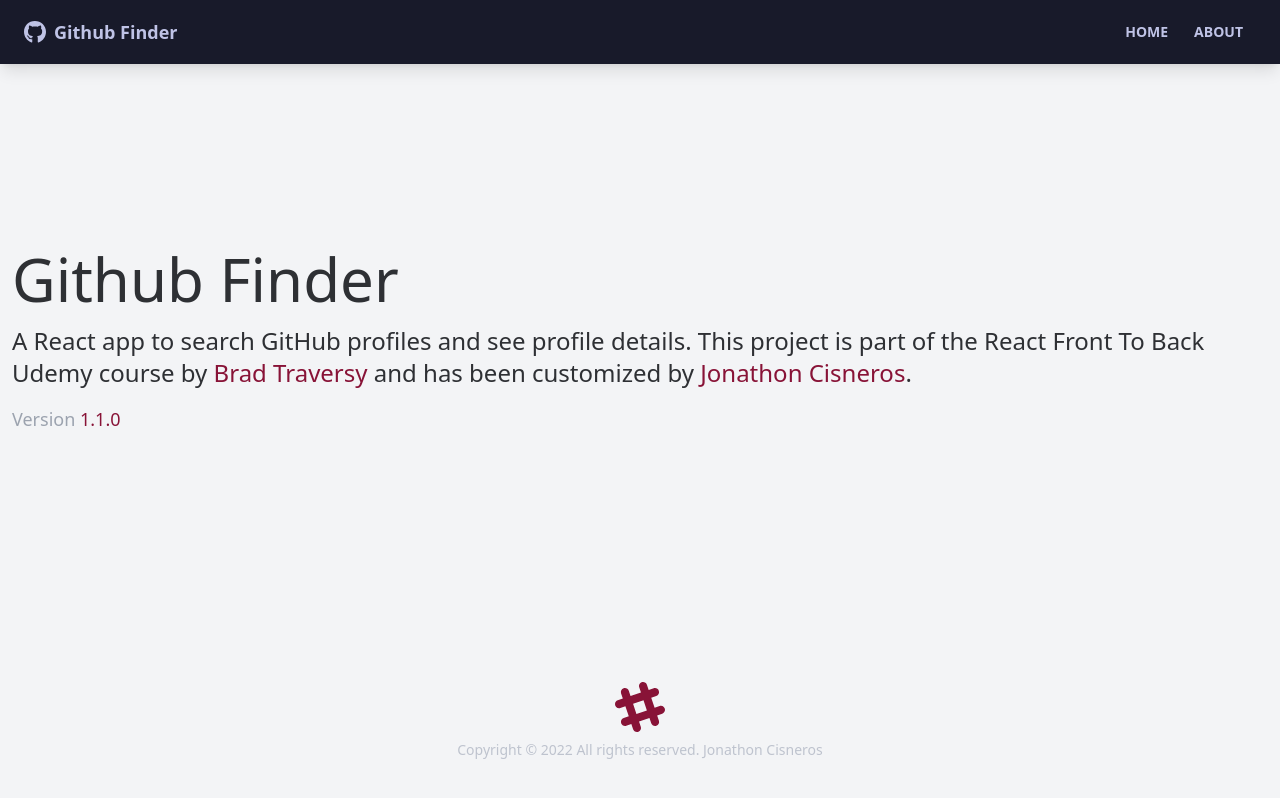
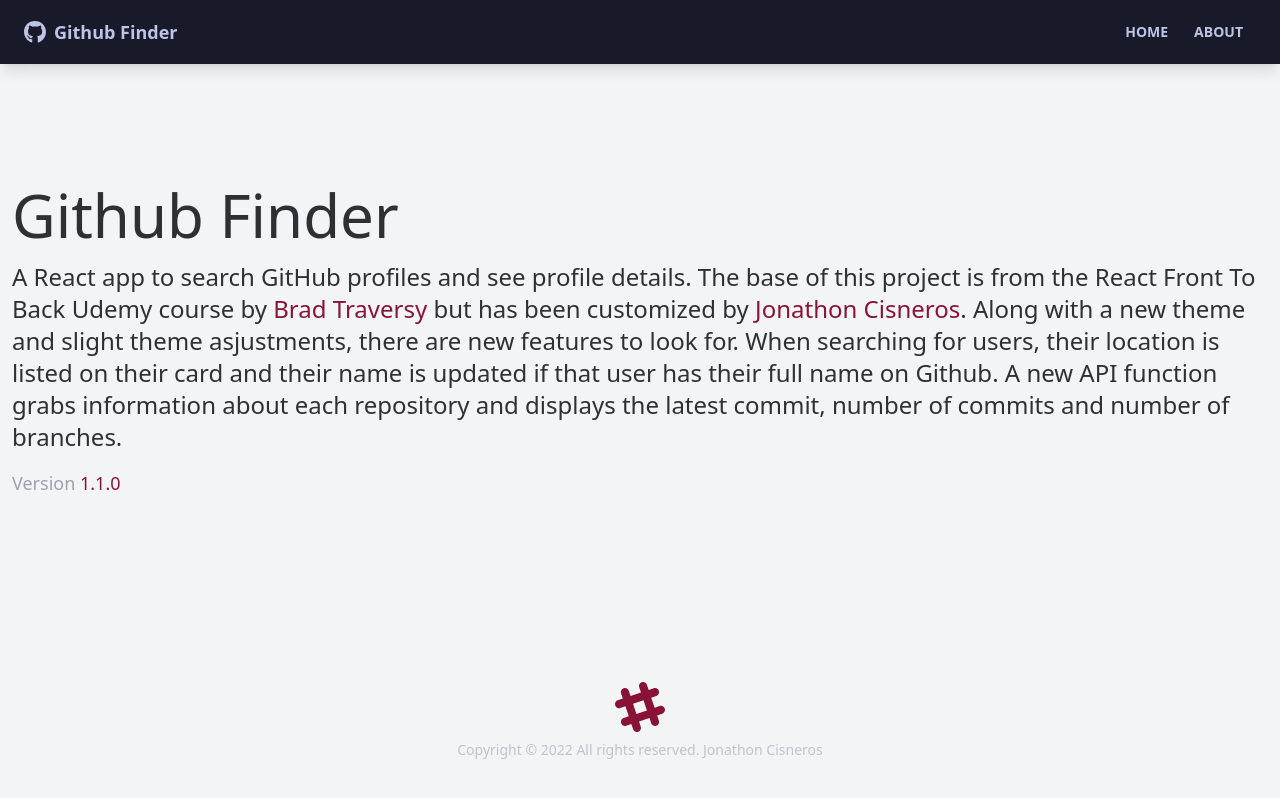
Before and after one commit to JonathonCisneros/github-finder, a React (Create React App) app: page /about in a window 1280 px wide. Built offline with nearby package versions, Linux system fonts and the light colour scheme.

Commit message:
update readme and about page

```diff
--- a/src/pages/About.jsx
+++ b/src/pages/About.jsx
@@ -1,10 +1,10 @@
 function About() {
   return (
     <>
-      <h1 className='text-6xl mb-4'>Github Finder</h1>
-      <p className='mb-4 text-2xl font-light'>
-        A React app to search GitHub profiles and see profile details. This
-        project is part of the
+      <h1 className='text-4xl md:text-6xl mb-4'>Github Finder</h1>
+      <p className='mb-4 text-lg md:text-2xl font-light'>
+        A React app to search GitHub profiles and see profile details. The base
+        of this project is from the
         <a href='https://www.udemy.com/course/modern-react-front-to-back/'>
           {' '}
           React Front To Back
@@ -21,7 +21,7 @@
             Brad Traversy
           </a>
         </strong>{' '}
-        and has been customized by{' '}
+        but has been customized by{' '}
         <strong>
           <a
             href='https://github.com/JonathonCisneros'
@@ -33,7 +33,12 @@
             Jonathon Cisneros
           </a>
         </strong>
-        .
+        . Along with a new theme and slight theme asjustments, there are new
+        features to look for. When searching for users, their location is listed
+        on their card and their name is updated if that user has their full name
+        on Github. A new API function grabs information about each repository
+        and displays the latest commit, number of commits and number of
+        branches.
       </p>
       <p className='text-lg text-gray-400'>
         Version <span className='text-primary'>1.1.0</span>
```
Also changed, not shown: 1 other file (tests, documents, lock files or other folders).
